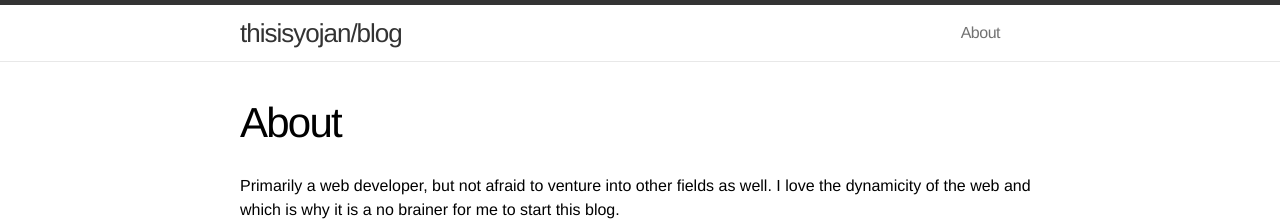
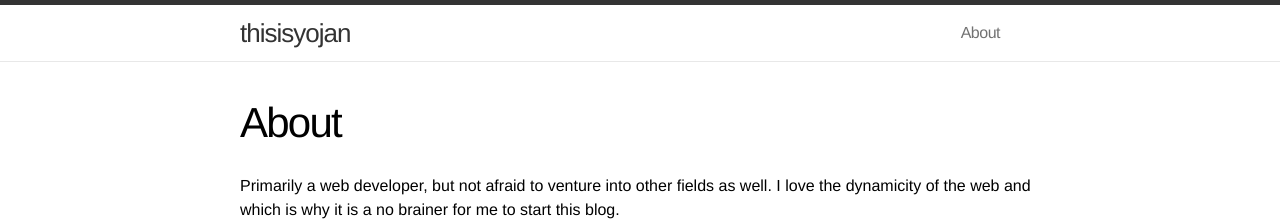
Before and after one commit to shri3k/jekyll-content, a Jekyll site: the page built from about.md, in a window 1280 px wide. Shown: the top 221 px of the page. Built offline with Jekyll 4.4.1, drawn with Linux system fonts in a browser that asks for light colours.

Commit message:
Fixed the title...Ughh

```diff
--- a/_config.yml
+++ b/_config.yml
@@ -1,5 +1,5 @@
 # Site settings
-title: thisisyojan/blog
+title: thisisyojan
 email: thisisyojan@gmail.com
 description: "We're all spiders weaving the web."
 baseurl: ""
```
